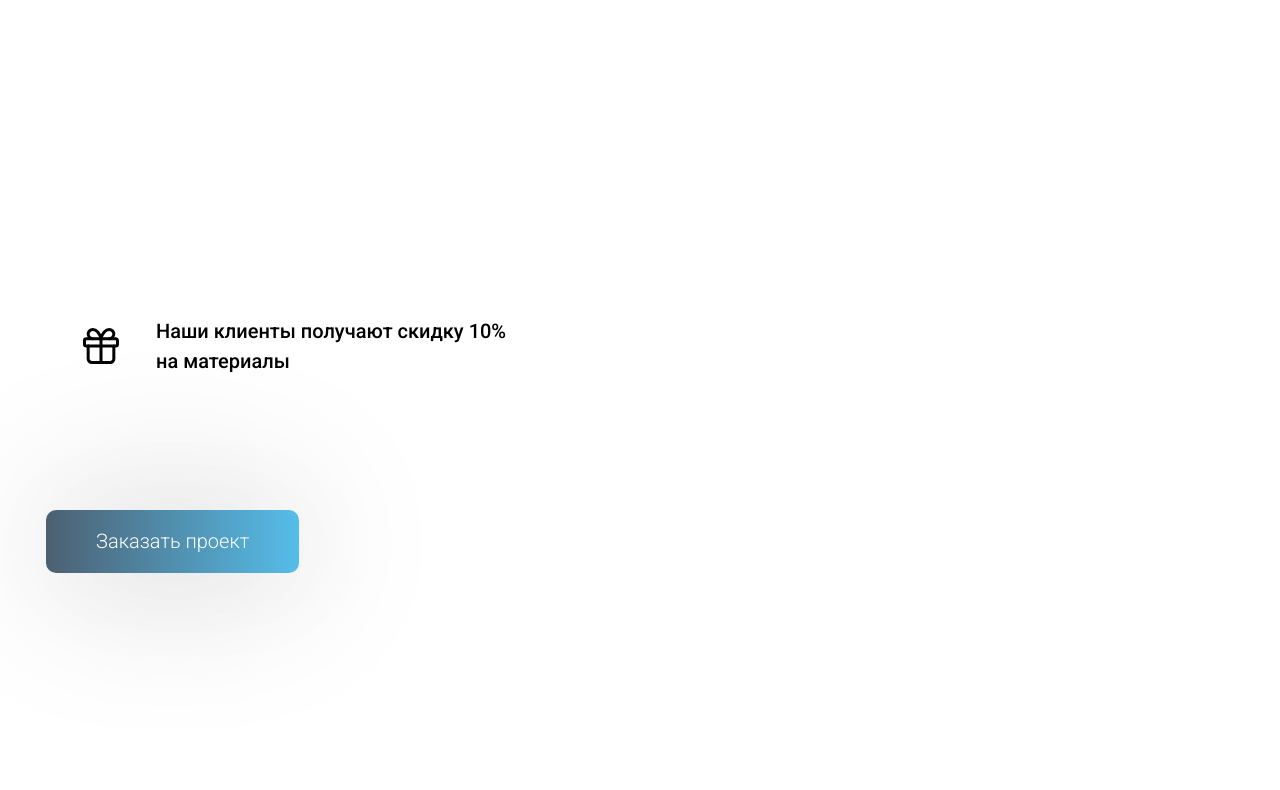
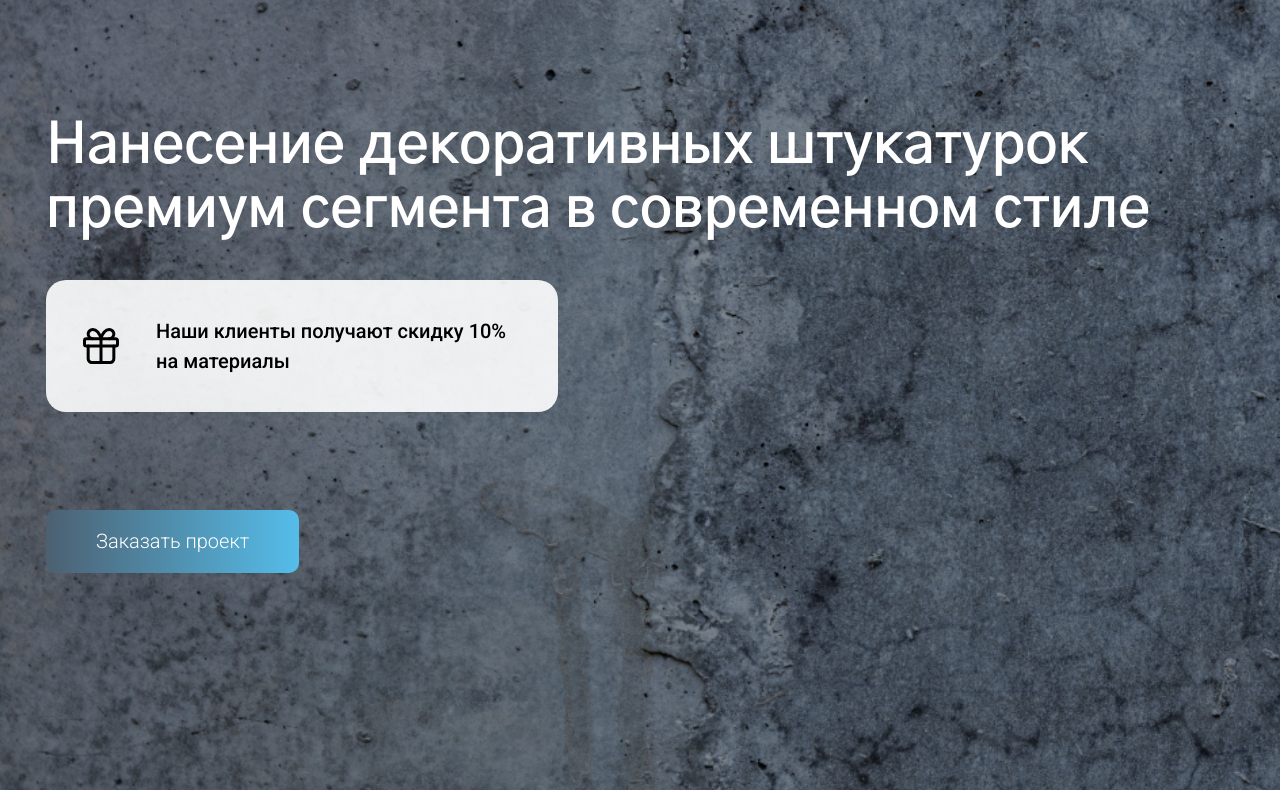
Before and after one commit to SoloPimpa/Decor-color, a plain HTML site: page index.html in a window 1280 px wide. Shown: the part 177-967 px from the top of the page. Drawn offline with Linux system fonts and the light colour scheme; the site is published under a folder, as on GitHub Pages, so addresses that start at the root find nothing.

Commit message:
background_main_banner

```diff
--- a/css/style.css
+++ b/css/style.css
@@ -62,7 +62,7 @@ button{
     background-size:cover;
     height: 100vh;
     padding: 88px 0 34px;
-    background-image: url(/images/2.jpg);
+    background-image: url(../images/2.jpg);
 }
 .container{
     margin:auto;
```
